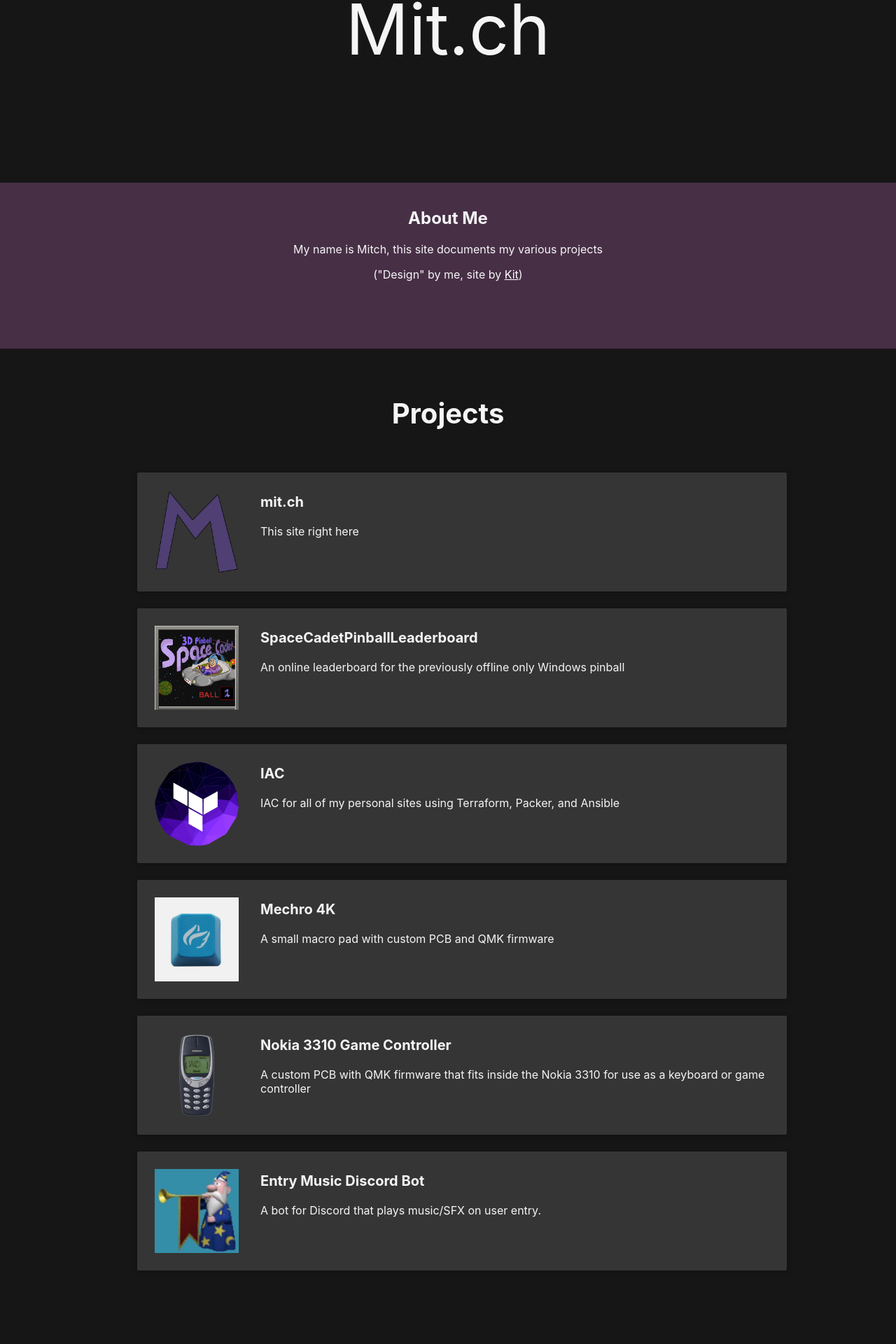
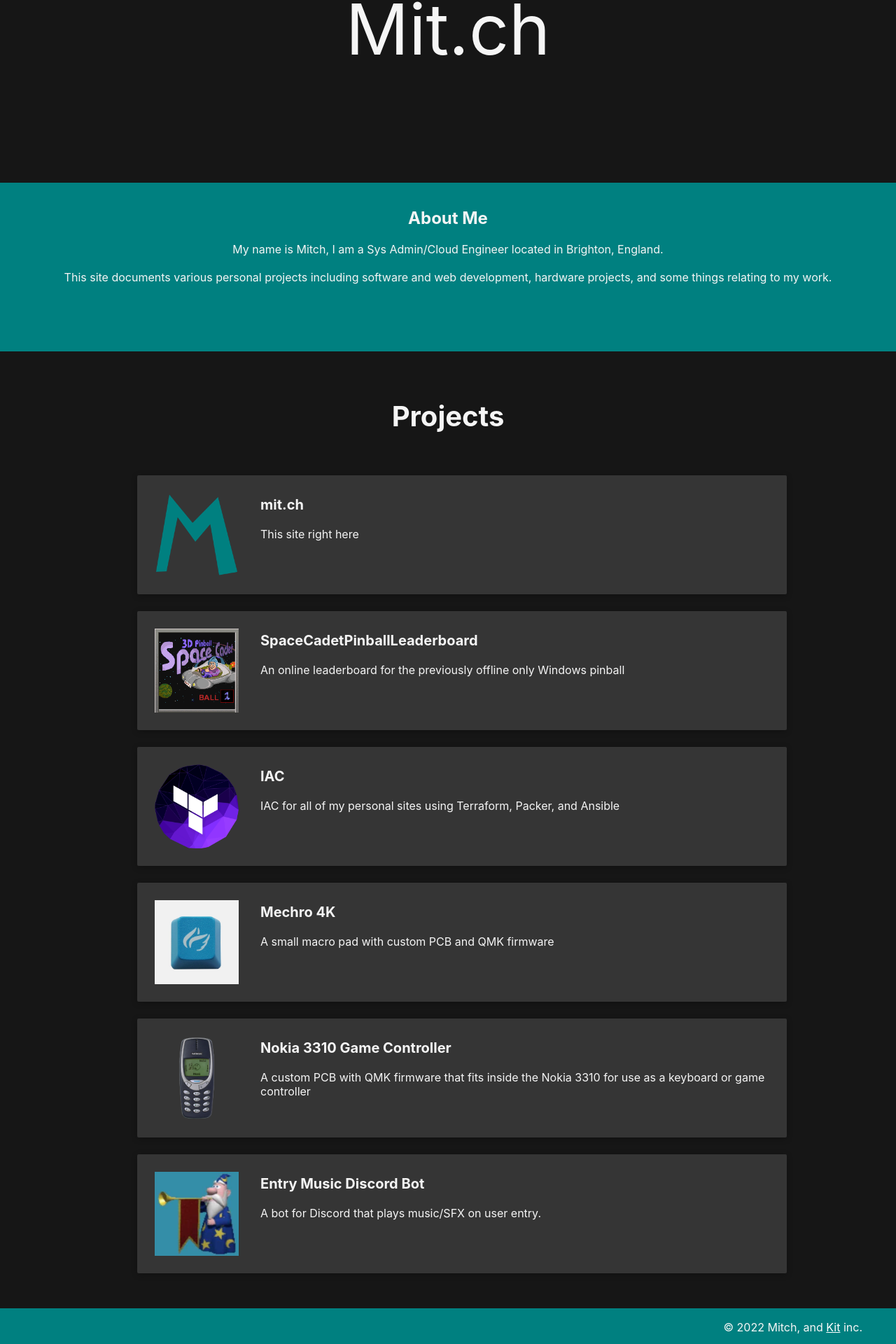
Before and after one commit to kitkityee/mitchyWebsite, a React (Create React App) app: page / in a window 1280 px wide. Shown: the part 99-2019 px from the top of the page at 70% size. Before the commit the page ends 1964 px from the top, so only its background shows below. Built offline with nearby package versions, Linux system fonts and the light colour scheme.

Commit message:
Styling changes

```diff
--- a/src/App.js
+++ b/src/App.js
@@ -7,6 +7,7 @@ import mechro4k from "./images/mechro4k.jpg";
 import nokia3310 from "./images/nokia3310.png";
 import entrymusic from "./images/entrymusic.PNG";
 import React from "react";
+import Footer from "./Footer/Footer";
 
 function App() {
   const projects = [
@@ -15,7 +16,7 @@ function App() {
       description:
         'This site right here',
       image: mitch,
-      link: "https://mit.ch",
+      link: "https://github.com/kitkityee/mitchyWebsite",
     },
     {
       name: "SpaceCadetPinballLeaderboard",
@@ -56,6 +57,7 @@ function App() {
     <React.Fragment>
       <Header></Header>
       <Project projects={projects}></Project>
+      <Footer></Footer>
     </React.Fragment>
   );
 }
--- /dev/null
+++ b/src/Footer/Footer.js
@@ -0,0 +1,16 @@
+import style from "./Footer.module.css";
+import React from "react";
+
+const Footer = () => {
+  return (
+    <React.Fragment>
+      <div className={style.footer}>
+        <p>
+        © 2022 Mitch, and <a href="http://kityee.uk">Kit</a> inc.
+        </p>
+      </div>
+    </React.Fragment>
+  );
+};
+
+export default Footer;
--- /dev/null
+++ b/src/Footer/Footer.module.css
@@ -0,0 +1,10 @@
+.footer {
+  text-align: right;
+  color: whitesmoke;
+  background-color: #008080;
+  padding: 0.1rem 3rem 0.1rem 3rem;
+}
+
+a {
+  color: white;
+}
--- a/src/Header/Header.js
+++ b/src/Header/Header.js
@@ -7,9 +7,13 @@ const Header = () => {
       <div className={style.header}>Mit.ch</div>
       <div className={style.aboutme}>
         <h2>About Me</h2>
-        <p>My name is Mitch, this site documents my various projects</p>
-        <p>
-          ("Design" by me, site by <a href="http://kityee.uk">Kit</a>)
+        <p class="description">
+          My name is Mitch, I am a Sys Admin/Cloud Engineer located in Brighton,
+          England. <br></br>
+          <br></br>
+          This site documents various personal projects including software and
+          web development, hardware projects, and some things relating to my
+          work.
         </p>
       </div>
     </React.Fragment>
--- a/src/Header/Header.module.css
+++ b/src/Header/Header.module.css
@@ -10,10 +10,24 @@
 .aboutme {
   text-align: center;
   color: whitesmoke;
-  background-color: rgb(71, 47, 70);
+  background-color: #008080;
   padding: 1rem 3rem 5rem 3rem;
 }
 
 a {
   color: white;
 }
+
+.description {
+  width: 60%;
+  margin-left: auto;
+  margin-right: auto;
+}
+
+hr {
+  width: 70%;
+  height: 2px;
+  background-color: whitesmoke;
+  margin-left: auto;
+  margin-right: auto;
+}
--- a/src/Projects/ProjectItem.js
+++ b/src/Projects/ProjectItem.js
@@ -1,5 +1,4 @@
 import style from "./ProjectItems.module.css";
-import { Fragment } from "react";
 
 const ProjectItem = (props) => {
   const clickItemHandler = () => {
--- a/src/Projects/ProjectItems.module.css
+++ b/src/Projects/ProjectItems.module.css
@@ -10,7 +10,7 @@ li {
   padding: 10px;
   box-shadow: 0 2px 8px rgba(0, 0, 0, 0.26);
   position: relative;
-  animation-duration: 0.5s;
+  animation-duration: 0.3s;
   animation-iteration-count: once;
   transform-origin: bottom;
 }
@@ -55,7 +55,7 @@ li {
 
 li:hover,
 li:active {
-  background-color: rgb(71, 47, 70);
+  background-color: #005f5f;
 }
 
 li:hover .tiptext {
```
Also changed, not shown: public/favicon.png, src/images/mitch.png.
